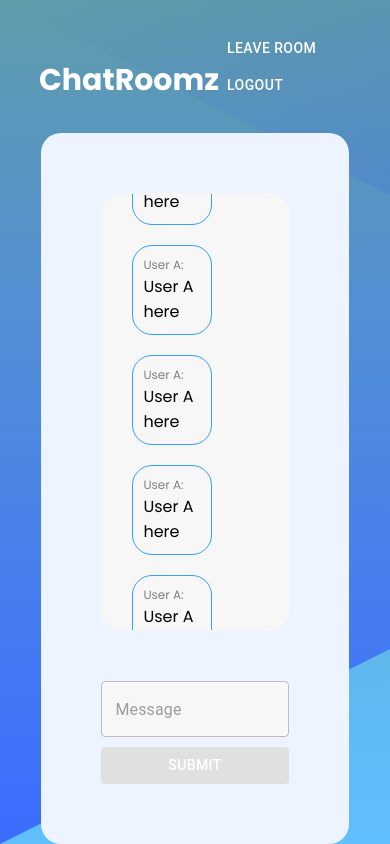
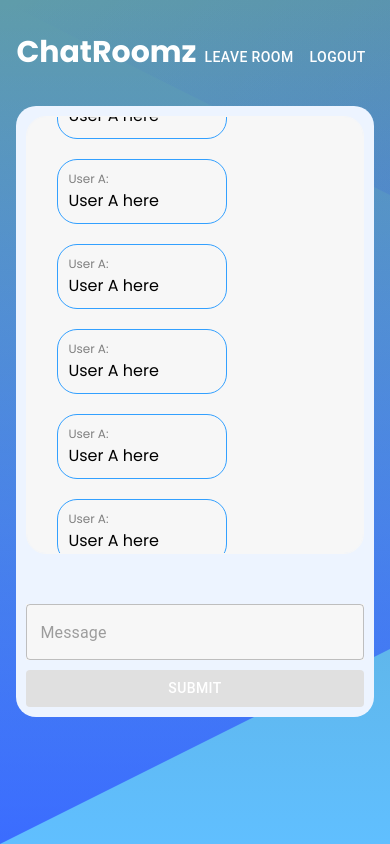
Before and after one commit to Hamzah-Ahmad/MERN_Chat, a React (Create React App) app in the folder frontend/: page /chat/1 in a window 390 px wide. Built offline with nearby package versions, Linux system fonts and the light colour scheme; no server answers; sample sign-in values are in the browser's storage.

Commit message:
Fixed mobile view for all screens

```diff
--- a/frontend/src/screens/Auth/Login.js
+++ b/frontend/src/screens/Auth/Login.js
@@ -95,7 +95,7 @@ const style = {
     margin: 50,
     marginTop: "5%",
     backgroundColor: "#f2f2f2",
-    height: "65%",
+    height: "35vh",
     width: "50%",
     position: "relative",
   },
@@ -109,9 +109,10 @@ const style = {
     backgroundColor: "#407ad6",
   },
   mobileContainer: {
-    // borderRadius: 10,
+    borderRadius: 10,
     padding: 25,
-    margin: 0,
+    width: "80vw",
+    margin: "0 auto",
     backgroundColor: "#f2f2f2",
     position: "relative",
   },
--- a/frontend/src/screens/Auth/Register.js
+++ b/frontend/src/screens/Auth/Register.js
@@ -105,7 +105,7 @@ const style = {
     padding: 50,
     margin: 50,
     marginTop: "5%",
-    height: "65%",
+    height: "35vh",
     backgroundColor: "#f2f2f2",
     width: "50%",
     position: "relative",
@@ -120,9 +120,11 @@ const style = {
     backgroundColor: "#407ad6",
   },
   mobileContainer: {
-    // borderRadius: 10,
+    borderRadius: 10,
     padding: 25,
     margin: 0,
+    width: "80vw",
+    margin: "0 auto",
     backgroundColor: "#f2f2f2",
     position: "relative",
   },
--- a/frontend/src/screens/ChatScreen.js
+++ b/frontend/src/screens/ChatScreen.js
@@ -7,17 +7,18 @@ import ChatBubble from "../components/ChatBubble";
 
 import Button from "@material-ui/core/Button";
 import TextField from "@material-ui/core/TextField";
+import useMediaQuery from "@material-ui/core/useMediaQuery";
 
 const ChatScreen = (props) => {
   const { isLoggedIn, token, user, loginFunc, logoutFunc } = useContext(
     AuthContext
   );
   const [message, setMessage] = useState("");
-  const [alertText, setAlertText] = useState(
-    "Hamzah Ahmad has joined the chat"
-  );
+  const [alertText, setAlertText] = useState("");
   const [alertOpacity, setAlertOpacity] = useState(0);
   const room = props.match.params.room;
+  const mediaMatch = useMediaQuery("(min-width:700px)");
+
   const messagesRef = useRef();
   const submitHandler = (e) => {
     e.preventDefault();
@@ -71,7 +72,7 @@ const ChatScreen = (props) => {
   });
 
   return (
-    <div style={style.container}>
+    <div style={mediaMatch ? style.container : null}>
       <div style={style.navbar}>
         <div style={style.logo}>ChatRoomz</div>
         <div>
@@ -86,7 +87,22 @@ const ChatScreen = (props) => {
       <div style={{ ...style.alertBox, opacity: alertOpacity }}>
         {alertText}
       </div>
-      <div style={style.chatContainer}>
+      <div
+        style={
+          mediaMatch
+            ? style.chatContainer
+            : {
+                display: "flex",
+                flexDirection: "column",
+                // width: "60%",
+                padding: 10,
+                margin: "auto",
+                borderRadius: 20,
+                backgroundColor: "#edf4ff",
+                height: "70vh",
+              }
+        }
+      >
         <div style={style.messagesContainer} ref={messagesRef}>
           {messages.map((msg) => (
             <ChatBubble
@@ -180,7 +196,7 @@ const style = {
   navbar: {
     display: "flex",
     justifyContent: "space-around",
-    alignItems: "end",
+    alignItems: "baseline",
     padding: "30px 0px",
   },
 };
--- a/frontend/src/screens/Homescreen.js
+++ b/frontend/src/screens/Homescreen.js
@@ -6,11 +6,14 @@ import { AuthContext } from "../context/AuthContext";
 
 import TextField from "@material-ui/core/TextField";
 import Button from "@material-ui/core/Button";
+import useMediaQuery from "@material-ui/core/useMediaQuery";
 
 const HomeScreen = (props) => {
   const { isLoggedIn, token, user, loginFunc, logoutFunc } = useContext(
     AuthContext
   );
+  const mediaMatch = useMediaQuery("(min-width:700px)");
+
   // let [room, setRoom] = useState("General");
   const [textInput, setTextInput] = useState("");
   const [selectInput, setSelectInput] = useState("General");
@@ -21,6 +24,7 @@ const HomeScreen = (props) => {
     // room = room.split(" ").join("_");
     // console.log(room);
     // props.history.push(`chat/${room}`);
+
     let room;
     if (textInput) {
       room = textInput;
@@ -33,14 +37,20 @@ const HomeScreen = (props) => {
 
   // useEffect(() => console.log(room));
   return (
-    <div style={style.container}>
+    <div style={mediaMatch ? style.container : null}>
       <div style={style.navbar}>
         <div style={style.logo}>ChatRoomz</div>
         <Button onClick={logoutFunc} style={{ color: "#fff" }}>
           Logout
         </Button>
       </div>
-      <div style={style.formContainer}>
+      <div
+        style={
+          mediaMatch
+            ? { ...style.formContainer, width: "50%" }
+            : style.formContainer
+        }
+      >
         <form>
           <div>Select a room:</div>
           <select
@@ -90,7 +100,6 @@ const style = {
   formContainer: {
     display: "flex",
     flexDirection: "column",
-    width: "50%",
     padding: 70,
     margin: "auto",
     marginTop: 100,
@@ -106,8 +115,8 @@ const style = {
   navbar: {
     display: "flex",
     justifyContent: "space-around",
-    alignItems: "end",
     padding: "30px 0px",
+    alignItems: "baseline",
   },
   select: {
     display: "block",
```
